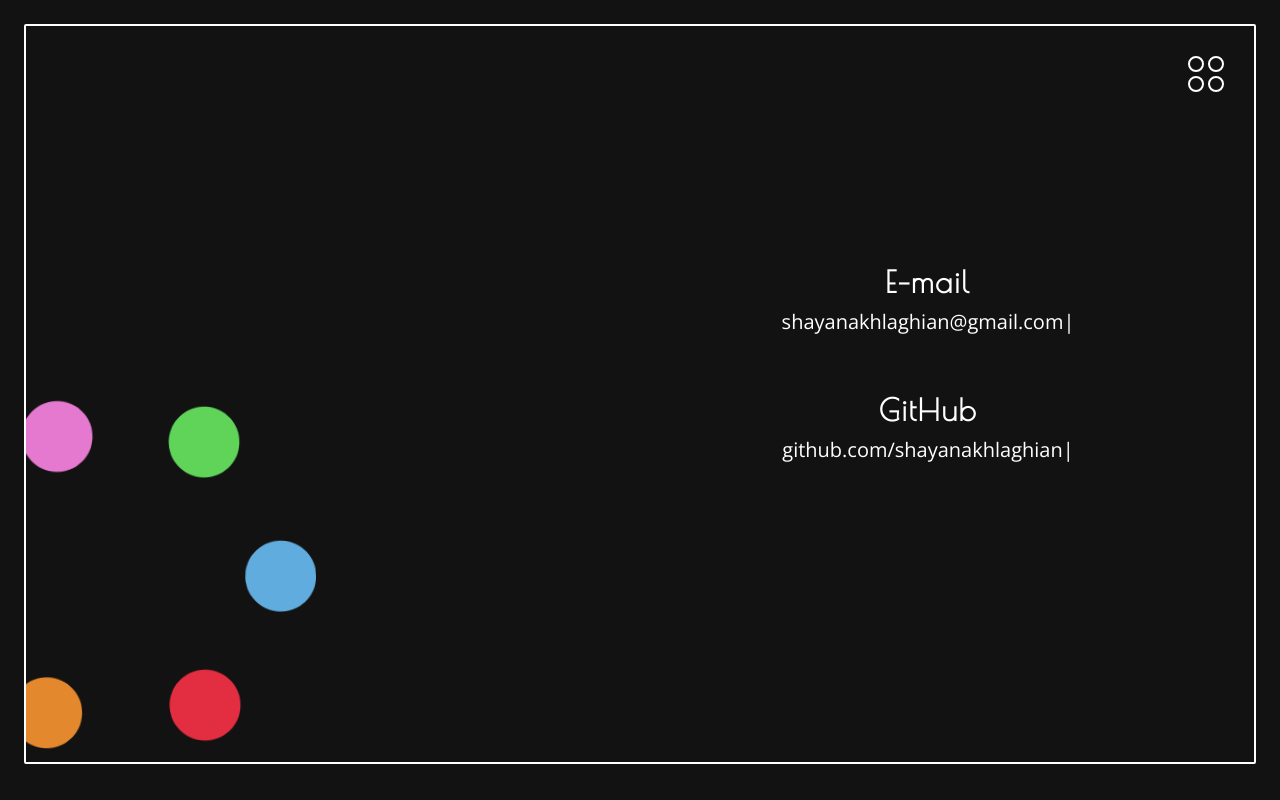
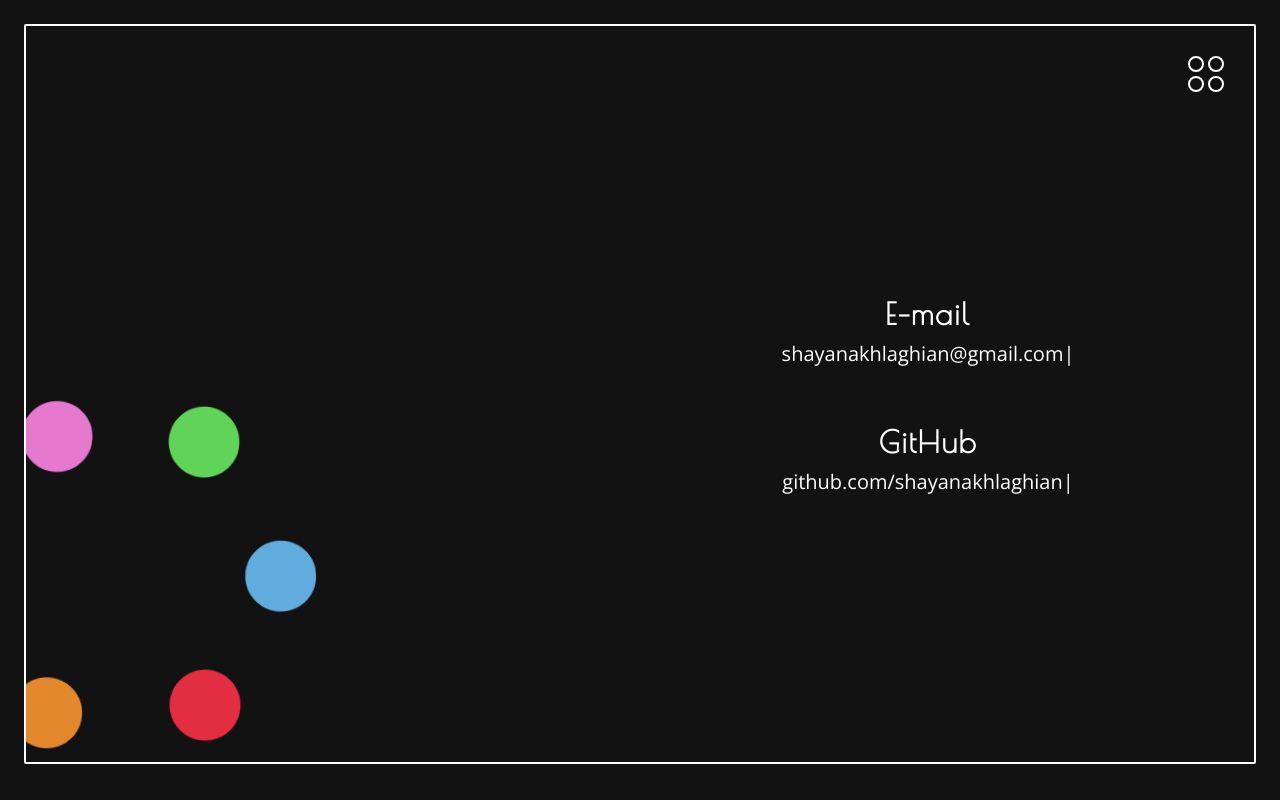
Before and after one commit to shayanakhlaghian/portofolio, a Next.js app: page /contact in a window 1280 px wide. Built offline with nearby package versions, Linux system fonts and the light colour scheme.

Commit message:
do minor syling changes

```diff
--- a/app/components/Logo.tsx
+++ b/app/components/Logo.tsx
@@ -2,7 +2,7 @@ import Image from 'next/image';
 
 const Logo = () => {
   return (
-    <div className='w-32 h-32 md:w-64 md:h-64 lg:w-96 lg:h-96 absolute bottom-[-4rem] left-1/2 translate-x-[-50%] md:bottom-[-.5rem] md:left-[8%] animate-rotate z-[-1]'>
+    <div className='w-36 h-36 md:w-64 md:h-64 lg:w-96 lg:h-96 absolute bottom-[-3rem] left-1/2 translate-x-[-50%] md:bottom-[-.5rem] md:left-[8%] animate-rotate z-[-1]'>
       <Image src='/logo.svg' alt='Logo' fill />
     </div>
   );
--- a/app/contact/page.tsx
+++ b/app/contact/page.tsx
@@ -2,7 +2,7 @@ import Info from './components/Info';
 
 const Contact = () => {
   return (
-    <main className='w-full md:w-1/2 lg:w-[40%] mx-auto my-16 md:fixed md:right-[7.5%] md:top-[20%] lg:top-[25%] [&>*]:mb-10 last:mb-0 h-[60%] md:h-1/2 overflow-scroll lg:[&>*]:mb-14'>
+    <main className='w-full md:w-1/2 lg:w-[40%] mx-auto my-24 md:fixed md:right-[7.5%] md:top-[20%] lg:top-[25%] [&>*]:mb-10 last:mb-0 h-[60%] md:h-1/2 overflow-scroll lg:[&>*]:mb-14'>
       <Info type='E-mail' value='shayanakhlaghian@gmail.com' />
       <Info type='GitHub' value='github.com/shayanakhlaghian' />
     </main>
--- a/app/stacks/page.tsx
+++ b/app/stacks/page.tsx
@@ -10,7 +10,7 @@ const variants: Variants = {
 const Stacks = () => {
   return (
     <motion.main
-      className='w-full md:w-1/2 lg:w-[40%] mx-auto my-16 md:fixed md:right-[7.5%] md:top-[20%] lg:top-[25%] [&>*]:mb-4 h-[60%] md:h-1/2 overflow-scroll text-center'
+      className='w-full md:w-1/2 lg:w-[40%] mx-auto my-16 md:fixed md:right-[7.5%] md:top-[20%] lg:top-[25%] [&>*]:mb-4 h-2/3 md:h-1/2 overflow-scroll text-center'
       variants={variants}
       initial='hide'
       animate='show'
```
